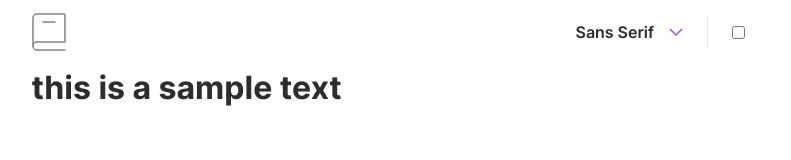
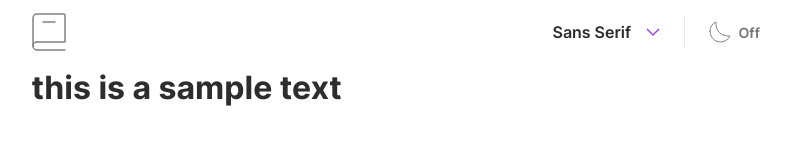
Before and after one commit to PellyDev/dict-repo, a React (Vite) app: page / in a window 1280 px wide. Shown: the top 160 px of the page, without its empty margins (240-1031 px from the left). Built offline with nearby package versions, Linux system fonts and the light colour scheme; the HTML template or start-up script is replaced by a standard one.

Commit message:
added dark mode ui

```diff
--- a/index.html
+++ b/index.html
@@ -4,13 +4,6 @@
         <meta charset="UTF-8" />
         <meta name="viewport" content="width=device-width, initial-scale=1.0" />
         <link rel="stylesheet" href="src/style.css" />
-        <link
-            rel="icon"
-            type="image/png"
-            sizes="32x32"
-            href="src/assets/images/favicon-32x32.png"
-        />
-
         <title>Dictionary Web App</title>
     </head>
     <body>
--- a/src/components/Header.tsx
+++ b/src/components/Header.tsx
@@ -1,13 +1,13 @@
 import { useEffect, useState } from "react"
 
 export default function Header() {
-    const [showSelectModal, setShowSelectModal] = useState<boolean>(false)
-    const [currentSelection, setCurrentSelection] =
-        useState<string>("sans-serif")
+    const [showSelectModal, setShowSelectModal] = useState<boolean>(false),
+        [currentSelection, setCurrentSelection] =
+            useState<string>("sans-serif"),
+        [darkMode, setDarkMode] = useState<boolean>(false)
 
     useEffect(() => {
         function handleClick(e: MouseEvent): void {
-            console.log("test")
             const target = e.target as HTMLDivElement
             if (
                 target.classList.contains(".select-container") ||
@@ -113,8 +113,31 @@ export default function Header() {
                     <img src="images/icon-arrow-down.svg" alt="" />
                 </div>
                 <img src="images/divider.svg" alt="" />
-                <input type="checkbox" id="darkmode" />
-                <label htmlFor="darkmode"></label>
+                <div
+                    className="dark-mode"
+                    onClick={() => {
+                        setDarkMode((prev) => !prev)
+                    }}
+                >
+                    <svg
+                        className={`${darkMode ? "active" : ""}`}
+                        xmlns="http://www.w3.org/2000/svg"
+                        width="22"
+                        height="22"
+                        viewBox="0 0 22 22"
+                    >
+                        <path
+                            stroke="#838383"
+                            strokeLinecap="round"
+                            strokeLinejoin="round"
+                            strokeWidth="1"
+                            d="M1 10.449a10.544 10.544 0 0 0 19.993 4.686C11.544 15.135 6.858 10.448 6.858 1A10.545 10.545 0 0 0 1 10.449Z"
+                        />
+                    </svg>
+                    <p className={`${darkMode ? "active" : ""}`}>
+                        {darkMode ? "On" : "Off"}
+                    </p>
+                </div>
             </div>
         </header>
     )
--- a/src/style.css
+++ b/src/style.css
@@ -111,6 +111,7 @@ body {
 }
 
 .header {
+    user-select: none;
     display: flex;
     height: 38px;
     justify-content: space-between;
@@ -128,7 +129,6 @@ body {
 /* font selection dropdown */
 
 .select-container {
-    user-select: none;
     display: flex;
     gap: 0.5rem;
     position: relative;
@@ -182,3 +182,32 @@ body {
 }
 
 /* dark mode */
+
+.dark-mode {
+    display: flex;
+    align-items: center;
+    width: 60px;
+    font-size: var(--fs-body-s);
+    gap: 0.5rem;
+    cursor: pointer;
+}
+
+.dark-mode svg {
+    fill: var(--color-accent);
+    fill-opacity: 0;
+    transition: fill-opacity 200ms ease-in-out;
+}
+
+.dark-mode svg.active {
+    fill-opacity: 1;
+}
+
+.dark-mode p {
+    font-weight: var(--fw-bold);
+    color: var(--color-primary-light);
+    transition: color 200ms ease-in-out;
+}
+
+.dark-mode p.active {
+    color: var(--color-accent);
+}
```
